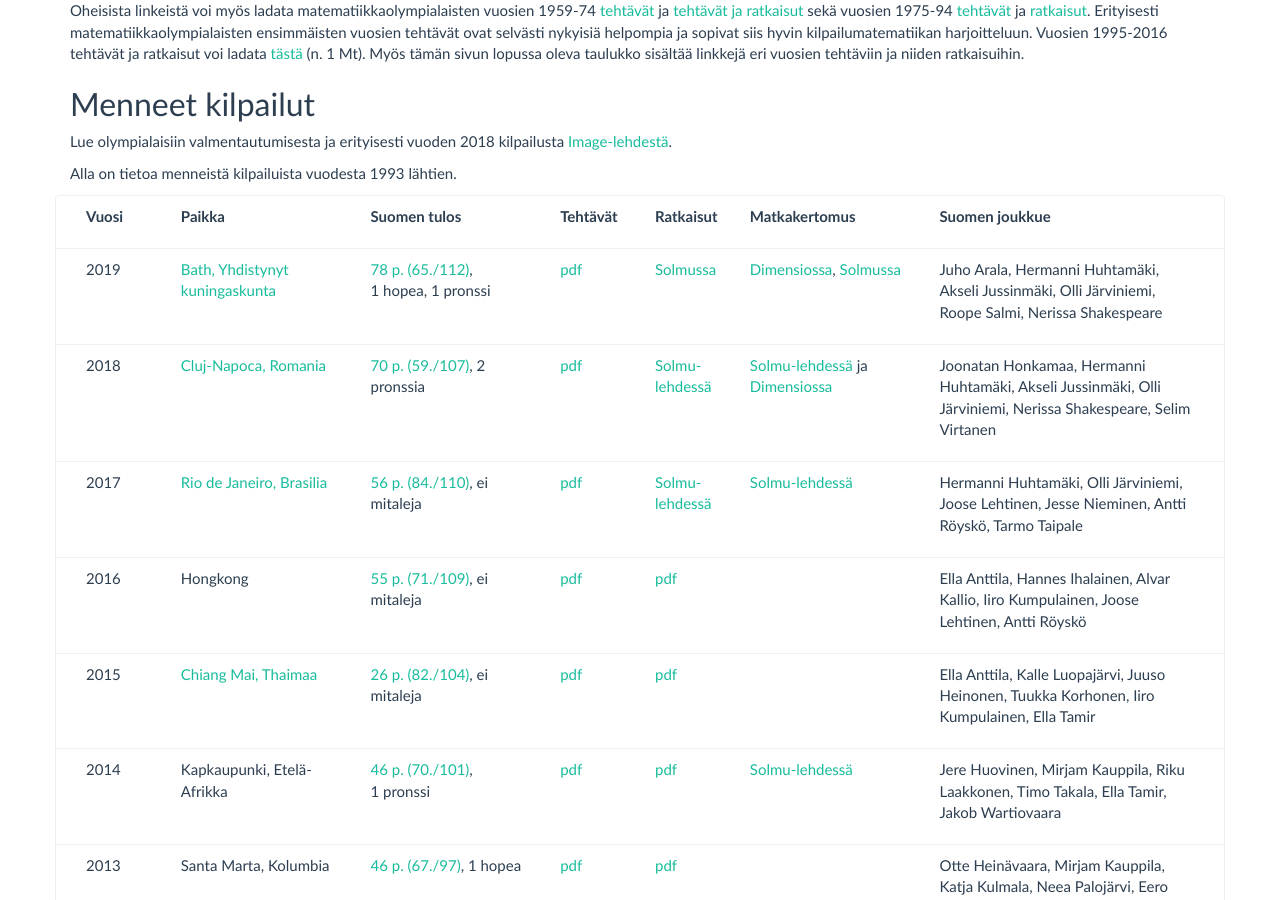
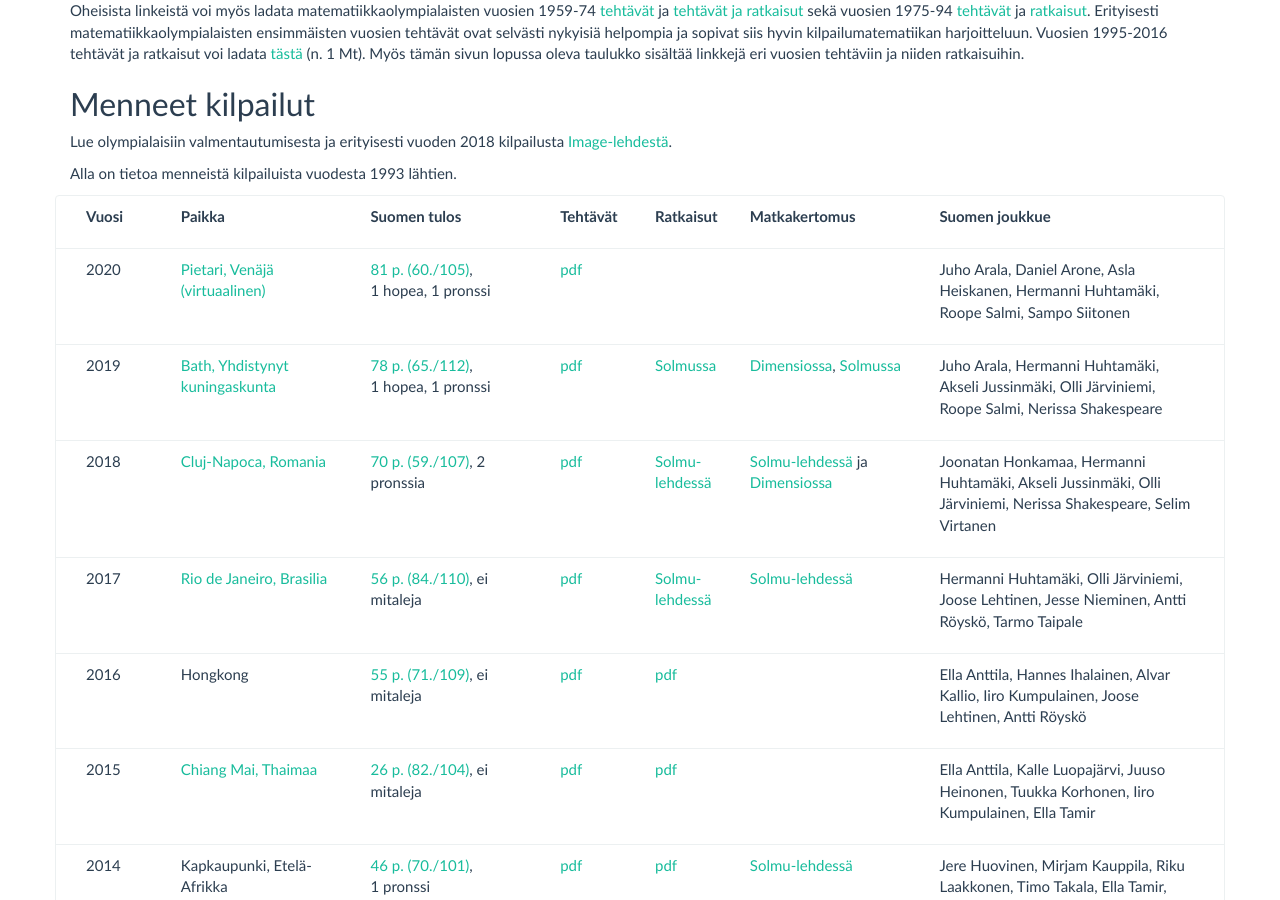
Before and after one commit to matematiikkakilpailut/matematiikkakilpailut.github.io, a Jekyll site: the page built from IMO/index.md, in a window 1280 px wide and 900 px high, scrolled down 700 px. Built offline with Jekyll 4.4.1, drawn with Linux system fonts in a browser that asks for light colours.

Commit message:
Update index.md
2020

```diff
--- a/IMO/index.md
+++ b/IMO/index.md
@@ -14,6 +14,13 @@ kilpailut:
     ratkaisut: "**Ratkaisut**"
     muuta: "**Matkakertomus**"
     edustajat: "**Suomen joukkue**"
+  - vuosi: "2020"
+    paikka: "[Pietari, Venäjä (virtuaalinen)](https://imo2020.ru/)"
+    sijoitus: "[81 p. (60./105)](https://www.imo-official.org/year_country_r.aspx?year=2020), 1 hopea, 1 pronssi"
+    tehtavat: "[pdf](2020/teht2020.pdf)"
+    ratkaisut: ""
+    muuta: ""
+    edustajat: "Juho Arala, Daniel Arone, Asla Heiskanen, Hermanni Huhtamäki, Roope Salmi, Sampo Siitonen"
   - vuosi: "2019"
     paikka: "[Bath, Yh­dis­ty­nyt kuningas­kunta](https://www.imo2019.uk/)"
     sijoitus: "[78 p. (65./112)](https://www.imo-official.org/year_country_r.aspx?year=2019), 1 hopea, 1 pronssi"
```
